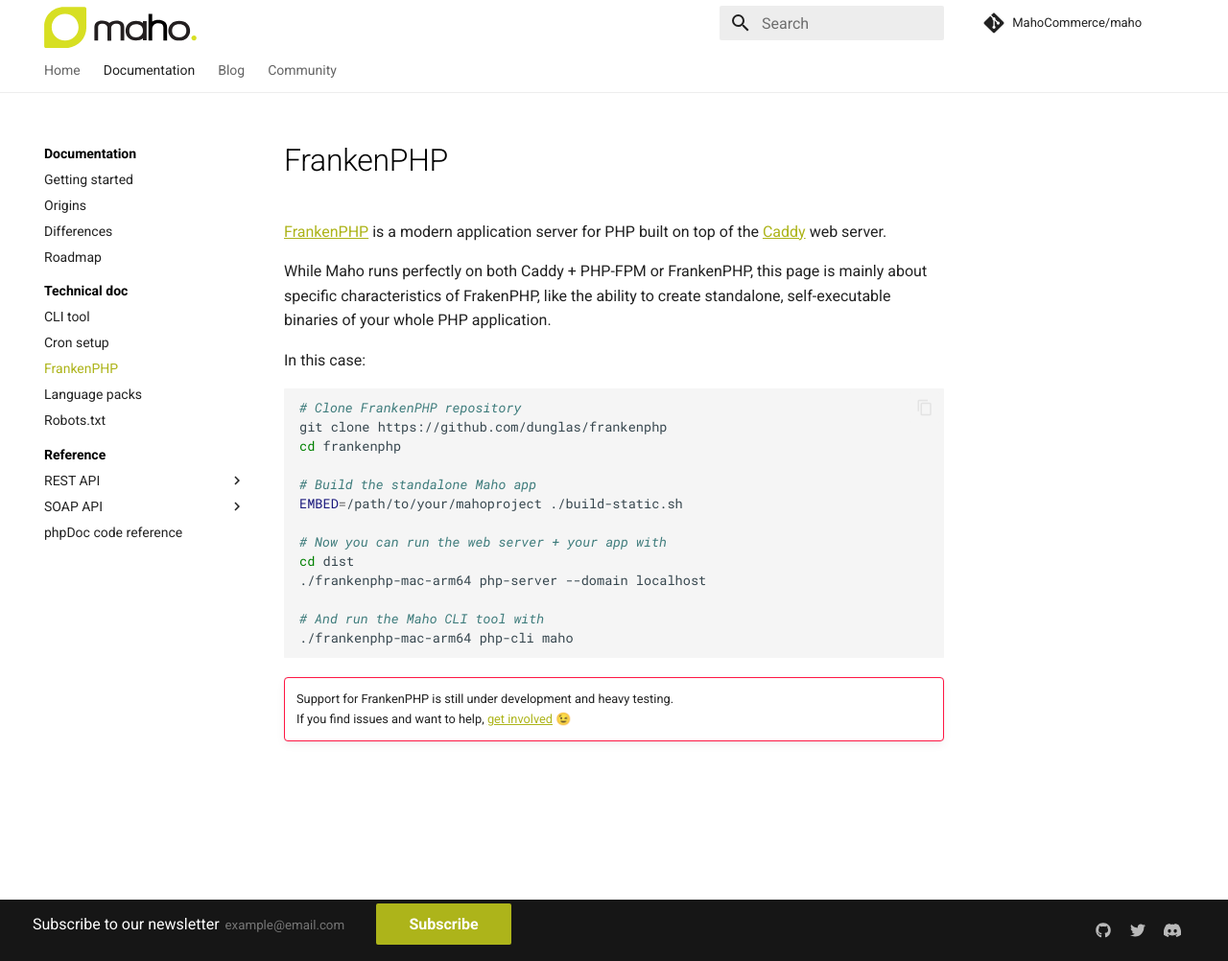
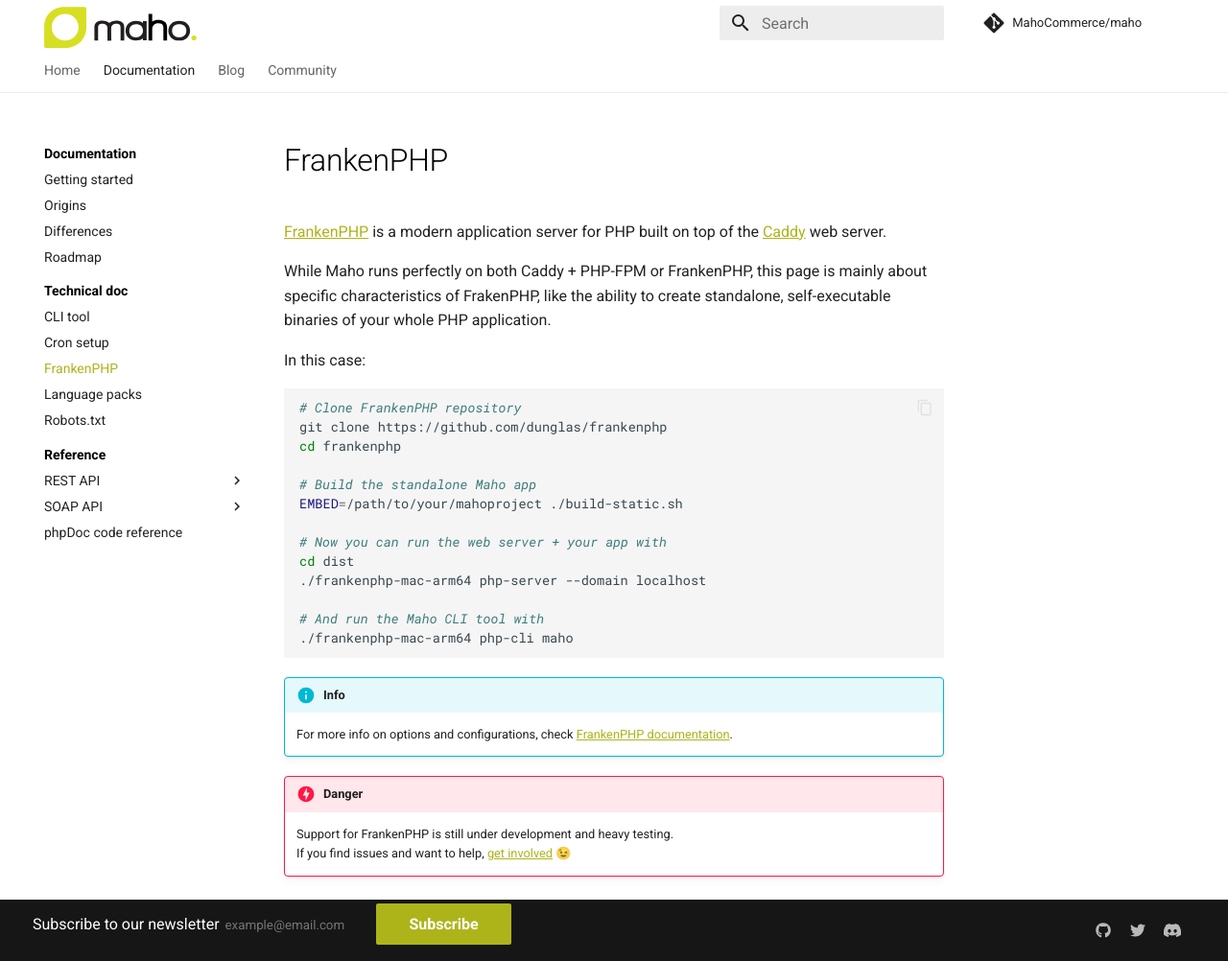
Before and after one commit to MahoCommerce/mahocommerce.com, an MkDocs documentation site: the page built from docs/frankenphp.md, in a window 1280 px wide and 1002 px high. Shown: the whole window at 96% size. Built offline with MkDocs 1.6.1 and Material for MkDocs 9.7.7, drawn with Linux system fonts in a browser that asks for light colours; comment, search, counter and statistics services are not loaded.

Commit message:
frankenphp

````diff
--- a/docs/frankenphp.md
+++ b/docs/frankenphp.md
@@ -23,6 +23,10 @@
 ./frankenphp-mac-arm64 php-cli maho
 ```
 
-!!! danger ""
+!!! info
+    For more info on options and configurations, check
+    [FrankenPHP documentation](https://frankenphp.dev/docs/embed/){target=_blank}.
+
+!!! danger
     Support for FrankenPHP is still under development and heavy testing.
     If you find issues and want to help, [get involved](community/get-involved.md) 😉
````
Also changed, not shown: other parts of docs/frankenphp.md (+2 -2 lines).
